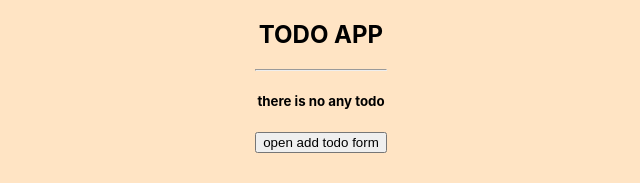
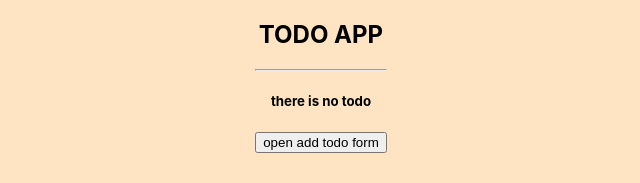
Before and after one commit to FurkanFEK/todo-app, a React (Create React App) app: page / in a window 1280 px wide. Shown: the top 183 px of the page, without its empty margins (319-959 px from the left). Built offline with nearby package versions, Linux system fonts and the light colour scheme; the HTML template or start-up script is replaced by a standard one.

Commit message:
deletes todo and creates new one for editing

```diff
--- a/package.json
+++ b/package.json
@@ -8,9 +8,11 @@
     "@testing-library/user-event": "^13.5.0",
     "husky": "^8.0.1",
     "lint-staged": "^13.0.3",
+    "moment": "^2.29.4",
     "prettier": "^2.7.1",
     "react": "^18.2.0",
     "react-dom": "^18.2.0",
+    "react-drag-reorder": "^1.2.0",
     "react-icons": "^4.4.0",
     "react-modal": "^3.15.1",
     "react-scripts": "5.0.1",
--- a/src/Form.js
+++ b/src/Form.js
@@ -1,7 +1,7 @@
 import { useState } from "react";
 import { useTodoStore } from "./useTodoStore";
 
-const Form = (props) => {
+const Form = () => {
   const [formState, setFormState] = useState({ title: "", body: "" });
   const addTodo = useTodoStore((state) => state.addTodo);
   const UpdateTodo = useTodoStore((state) => state.UpdateTodo);
@@ -12,11 +12,6 @@ const Form = (props) => {
 
   const handleSubmit = (e) => {
     e.preventDefault();
-
-    if (isEditMode) {
-      addTodo(formState.body, formState.title);
-      UpdateTodo(formState.body, formState.title);
-    }
 
     setFormState({ title: "", body: "" });
   };
--- a/src/TodoItem.js
+++ b/src/TodoItem.js
@@ -15,7 +15,7 @@ const TodoItem = (props) => {
             textDecoration: props.isCompleted ? "line-through" : "unset",
           }}
         >
-          TITLE OF TODO: <b>{props.title}</b>
+          TITLE OF TODO:<b>{props.title}</b>
         </span>
         <br />
         <span
@@ -23,7 +23,7 @@ const TodoItem = (props) => {
             textDecoration: props.isCompleted ? "line-through" : "unset",
           }}
         >
-          BODY OF TODO: <b>{props.text}</b>
+          BODY OF TODO:<b>{props.text}</b>
         </span>
         <br />
         <span
@@ -59,7 +59,9 @@ const TodoItem = (props) => {
         {props.isCompleted ? null : (
           <button
             class="btn btn-primary"
-            onClick={() => handleClickEdit(props.id)}
+            onClick={() => {
+              handleClickEdit(props.id);
+            }}
           >
             Edit
           </button>
--- a/src/TodoList.js
+++ b/src/TodoList.js
@@ -37,7 +37,7 @@ export default function TodoList() {
       <hr />
       {todos == 0 ? (
         <div>
-          <h5>there is no any todo</h5>
+          <h5>there is no todo</h5>
           <button
             onClick={() => {
               changeEditMode(false);
--- a/src/useTodoStore.js
+++ b/src/useTodoStore.js
@@ -51,6 +51,7 @@ export const useTodoStore = create((set, get) => ({
       },
       isEditMode: true,
       modalIsOpen: true,
+      todos: state.todos.filter((todo) => todo.id !== todoId),
     }));
   },
 
@@ -58,15 +59,16 @@ export const useTodoStore = create((set, get) => ({
     set((state) => ({
       isEditMode: false,
       modalIsOpen: false,
-      todos: state.todos.map((todo) => {
-        return {
-          ...todo,
+      todos: [
+        ...state.todos,
+        {
+          text: todoText,
           title: todoTitle,
-          text: todoText,
-        };
-
-        return todo;
-      }),
+          id: new Date(),
+          isCompleted: false,
+          createdAt: new Date().toLocaleString("en-GB"),
+        },
+      ],
     }));
   },
 
```
Also changed, not shown: 1 other file (tests, documents, lock files or other folders).
